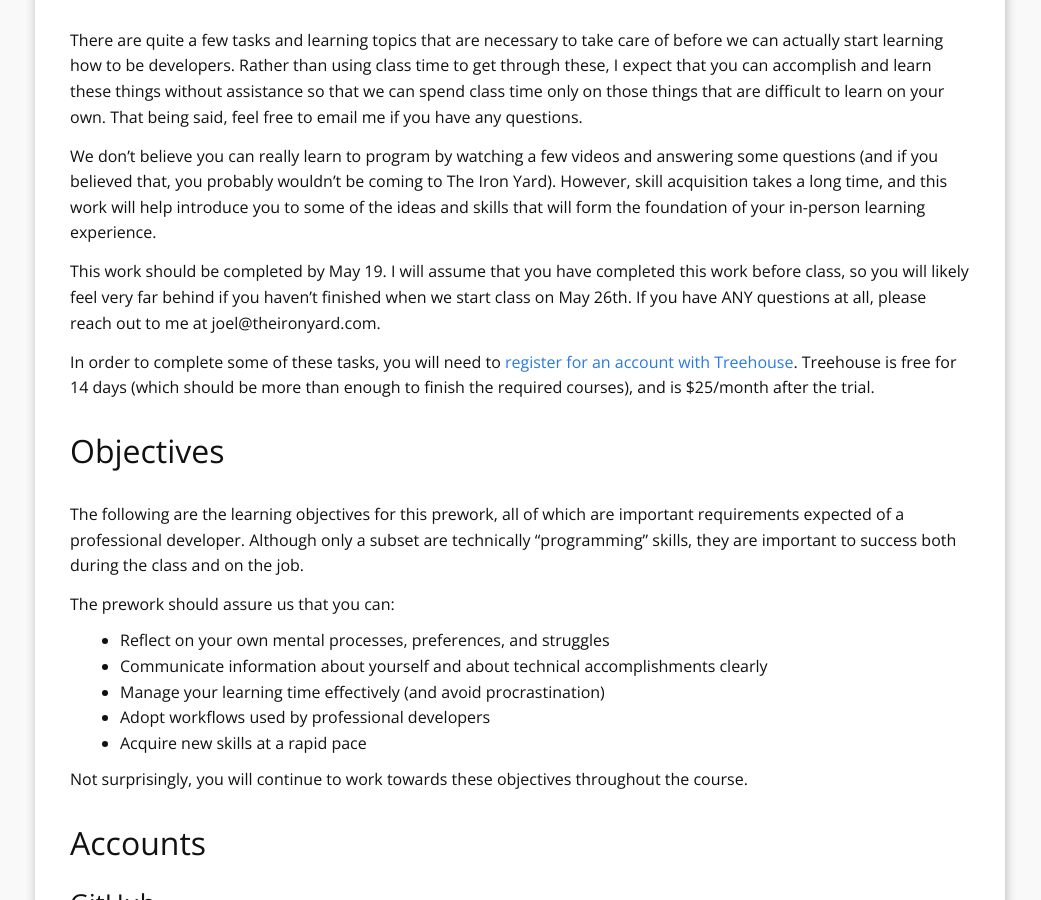
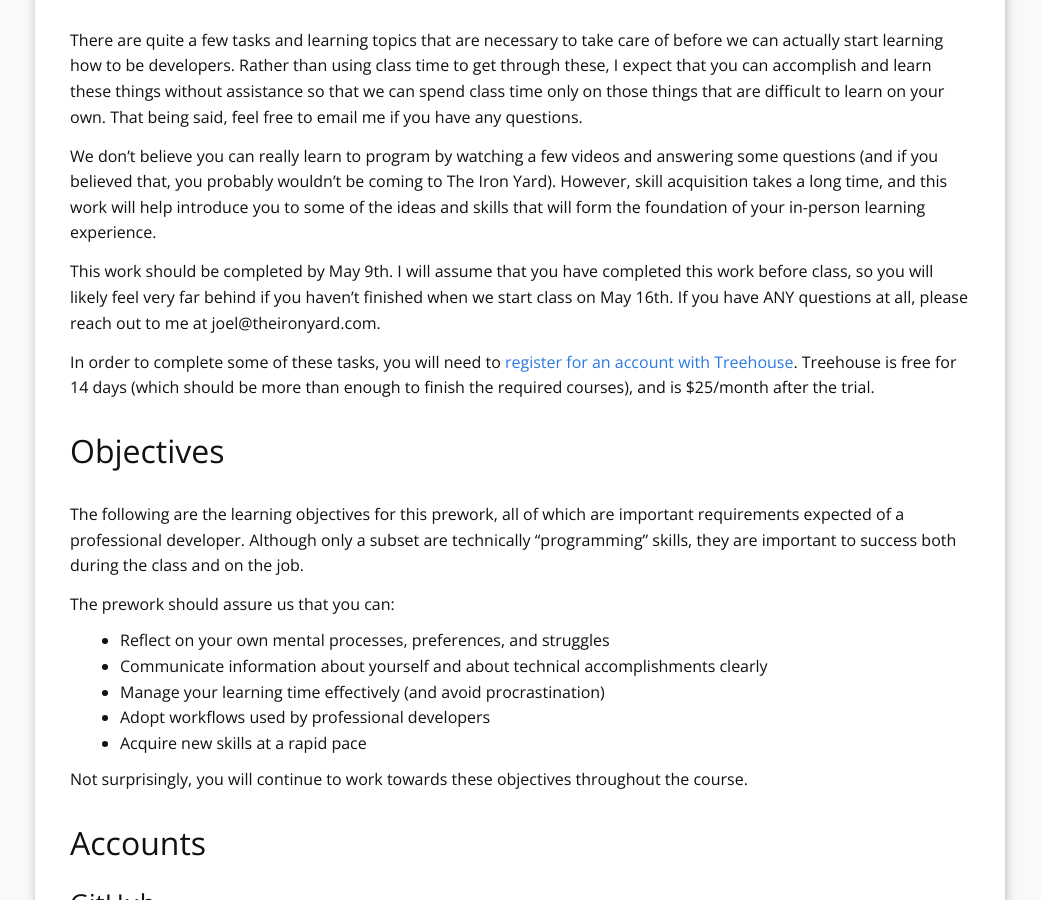
Before and after one commit to tiy-gvl-python/tiy-gvl-python.github.io, a Jekyll site: the page built from c_prework.md, in a window 1280 px wide and 900 px high, scrolled down 634 px. Shown: the whole window, without its empty margins (120-1161 px from the left). Built offline with Jekyll 4.4.1, drawn with Linux system fonts in a browser that asks for light colours; nearby versions of some CDN libraries.

Commit message:
Update c_prework.md

```diff
--- a/c_prework.md
+++ b/c_prework.md
@@ -18,8 +18,8 @@ believed that, you probably wouldn’t be coming to The Iron Yard). However, ski
 this work will help introduce you to some of the ideas and skills that will form the foundation of your in-person
 learning experience.
 
-This work should be completed by May 19. I will assume that you have completed this work before class, so you will
-likely feel very far behind if you haven’t finished when we start class on May 26th. If you have ANY questions at all,
+This work should be completed by May 9th. I will assume that you have completed this work before class, so you will
+likely feel very far behind if you haven’t finished when we start class on May 16th. If you have ANY questions at all,
 please reach out to me at joel@theironyard.com.
 
 In order to complete some of these tasks, you will need to [register for an account with Treehouse](http://referrals.trhou.se/joeltaddei). Treehouse is free for 14 days (which should be more than enough to finish the required courses), and is $25/month after the trial.
```
